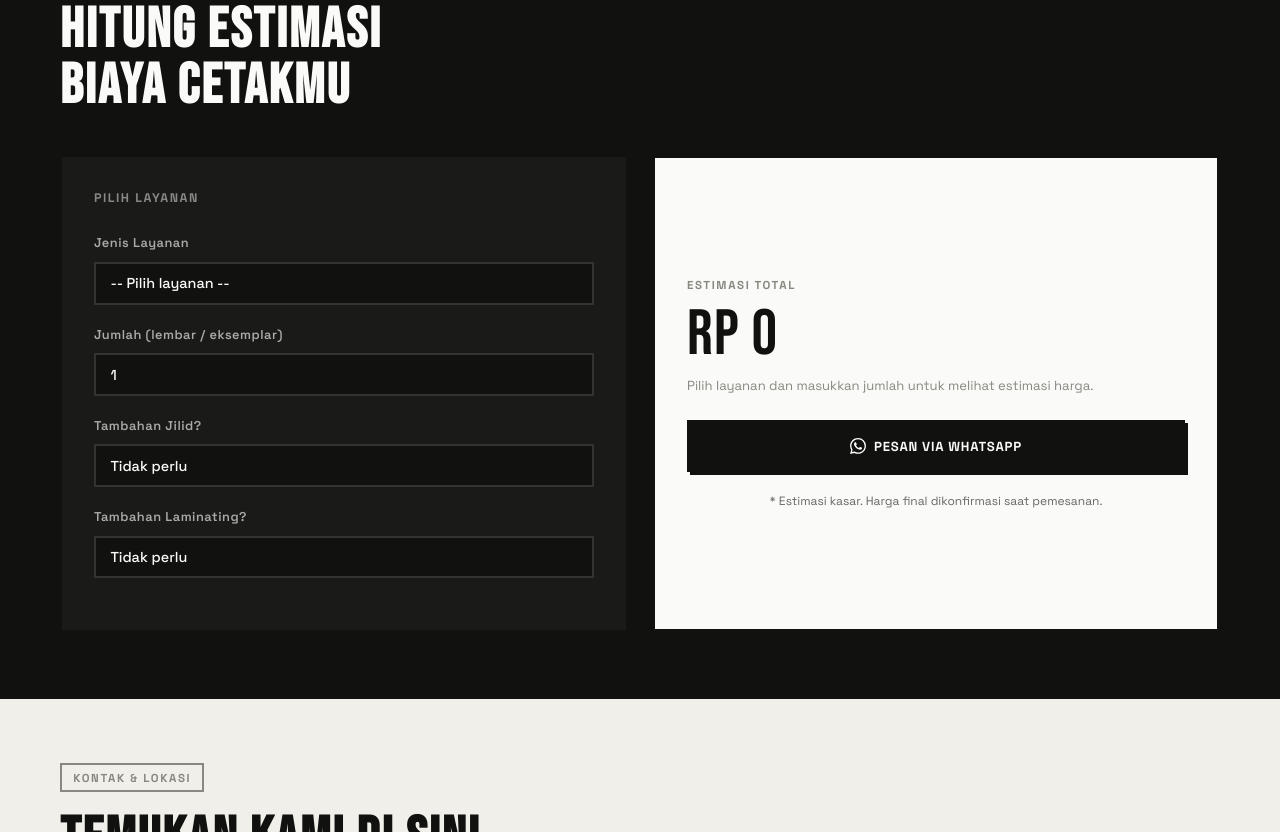
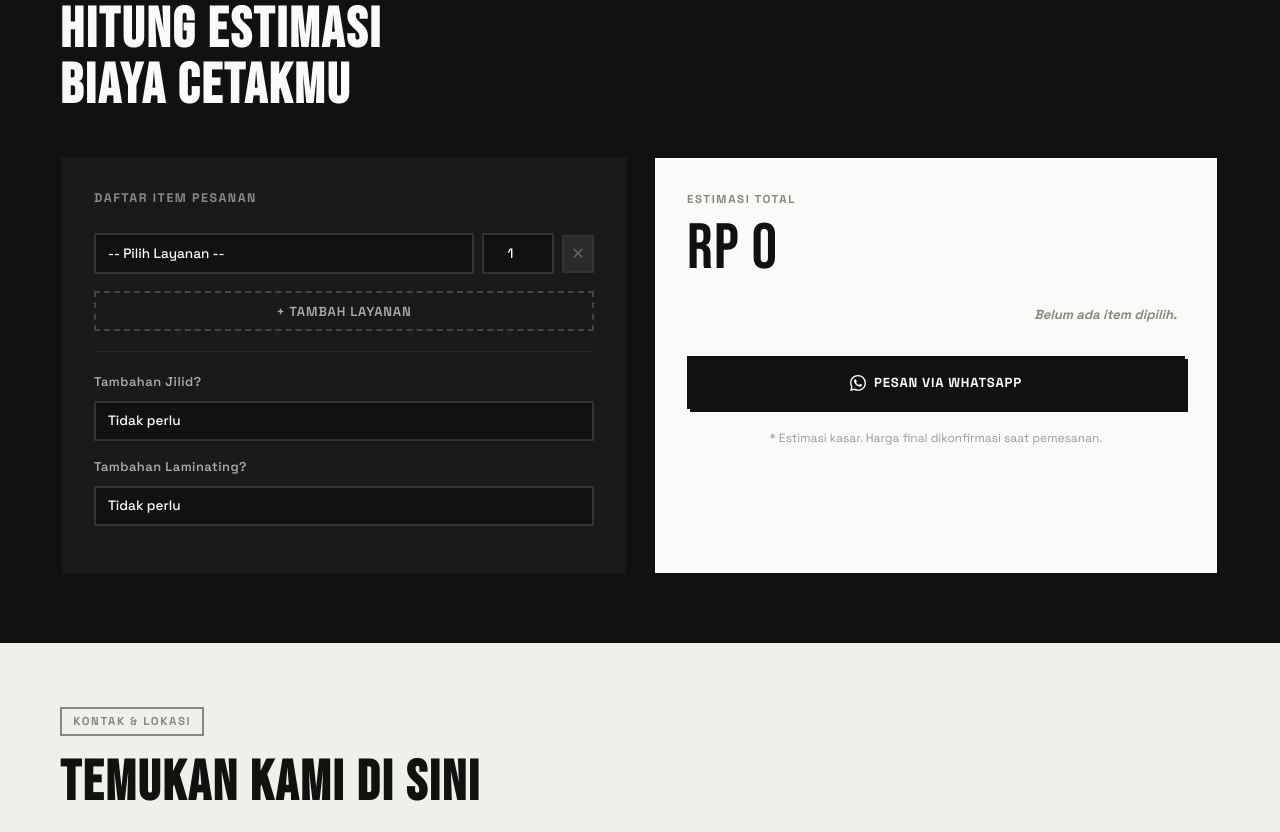
Before and after one commit to Alfianxx/website-alfian-print, a plain HTML site: page index.html in a window 1280 px wide. Shown: the part 2282-3114 px from the top of the page. Drawn offline with Linux system fonts and the light colour scheme.

Commit message:
penyesuaian fitur kalkulator

```diff
--- a/index.html
+++ b/index.html
@@ -343,40 +343,63 @@
     .kalk-wrap .section-title { color: var(--white); }
     .kalk-grid { display: grid; grid-template-columns: 1fr 1fr; gap: 1.5rem; }
     .kalk-panel {
-      background: #1a1a18;
-      border: var(--border);
-      box-shadow: var(--shadow);
-      padding: 2rem;
+      background: #1a1a18; border: var(--border);
+      box-shadow: var(--shadow); padding: 2rem;
     }
     .kalk-panel h3 {
       font-size: 0.78rem; font-weight: 700;
       letter-spacing: 0.12em; text-transform: uppercase;
       color: #888; margin-bottom: 1.5rem;
     }
-    .kalk-field { margin-bottom: 1.25rem; }
+    .kalk-field { margin-bottom: 1rem; }
     .kalk-field label {
       display: block; font-size: 0.8rem; font-weight: 600;
       color: #aaa; margin-bottom: 0.5rem; letter-spacing: 0.04em;
     }
-    .kalk-field select, .kalk-field input {
-      width: 100%;
+    .kalk-row-input {
+      display: grid; grid-template-columns: 1fr auto auto;
+      gap: 0.5rem; align-items: center; margin-bottom: 0.6rem;
+    }
+    .kalk-field select, .kalk-field input, .kalk-row-input select, .kalk-row-input input {
       background: #111110; color: var(--white);
       border: 2px solid #333;
-      padding: 0.65rem 0.9rem;
+      padding: 0.6rem 0.75rem;
       font-family: 'Space Grotesk', sans-serif;
-      font-size: 0.9rem; font-weight: 500;
-      outline: none;
-      appearance: none;
-      transition: border-color 0.15s;
+      font-size: 0.85rem; font-weight: 500;
+      outline: none; appearance: none;
+      transition: border-color 0.15s; width: 100%;
     }
-    .kalk-field select:focus, .kalk-field input:focus { border-color: var(--white); }
-    .kalk-field select { cursor: pointer; }
+    .kalk-row-input input { width: 72px; text-align: center; }
+    .kalk-field select:focus, .kalk-field input:focus,
+    .kalk-row-input select:focus, .kalk-row-input input:focus { border-color: var(--white); }
+    .btn-add-item {
+      width: 100%; margin-top: 0.5rem;
+      background: transparent; color: #aaa;
+      border: 2px dashed #444; padding: 0.6rem;
+      font-family: 'Space Grotesk', sans-serif;
+      font-size: 0.82rem; font-weight: 600;
+      letter-spacing: 0.06em; text-transform: uppercase;
+      cursor: pointer; transition: border-color 0.15s, color 0.15s;
+    }
+    .btn-add-item:hover { border-color: var(--white); color: var(--white); }
+    .btn-remove {
+      background: #2a2a28; color: #666;
+      border: 2px solid #333; width: 32px; height: 38px;
+      font-size: 1rem; cursor: pointer; flex-shrink: 0;
+      transition: background 0.15s, color 0.15s;
+      display: flex; align-items: center; justify-content: center;
+    }
+    .btn-remove:hover { background: #3a1a1a; color: #ff6b6b; border-color: #ff6b6b; }
+    .kalk-divider {
+      height: 1px; background: #2a2a28;
+      margin: 1.25rem 0;
+    }
+    .kalk-items-list { margin-bottom: 0.5rem; }
     .kalk-result {
       background: var(--white); color: var(--black);
-      border: var(--border-thick);
-      box-shadow: var(--shadow);
+      border: var(--border-thick); box-shadow: var(--shadow);
       padding: 2rem;
-      display: flex; flex-direction: column; justify-content: center;
+      display: flex; flex-direction: column; justify-content: flex-start;
     }
     .kalk-result .res-label {
       font-size: 0.72rem; font-weight: 700;
@@ -387,11 +410,24 @@
       font-family: 'Bebas Neue', sans-serif;
       font-size: clamp(2.5rem, 5vw, 4rem);
       letter-spacing: 0.02em; line-height: 1;
-      margin-bottom: 0.5rem;
+      margin-bottom: 1rem;
     }
-    .kalk-result .res-detail {
-      font-size: 0.82rem; color: var(--muted);
-      margin-bottom: 1.5rem; line-height: 1.6;
+    .res-breakdown {
+      width: 100%; border-collapse: collapse;
+      margin-bottom: 1.5rem; font-size: 0.82rem;
+    }
+    .res-breakdown td {
+      padding: 0.45rem 0;
+      border-bottom: 1px solid var(--mid);
+      vertical-align: top;
+    }
+    .res-breakdown td:last-child { text-align: right; font-weight: 700; white-space: nowrap; }
+    .res-breakdown td:first-child { color: var(--muted); padding-right: 0.5rem; }
+    .res-breakdown tr:last-child td { border-bottom: none; }
+    .res-breakdown .res-subtotal td {
+      border-top: 2px solid var(--black);
+      border-bottom: none;
+      font-weight: 700; padding-top: 0.6rem;
     }
     .kalk-wa {
       display: flex; align-items: center; justify-content: center; gap: 8px;
@@ -401,15 +437,11 @@
       letter-spacing: 0.06em; text-transform: uppercase;
       text-decoration: none; border: var(--border-thick);
       box-shadow: var(--shadow-sm);
-      transition: transform 0.12s, box-shadow 0.12s;
-      cursor: pointer;
+      transition: transform 0.12s, box-shadow 0.12s; cursor: pointer;
     }
     .kalk-wa:hover { transform: translate(-2px,-2px); box-shadow: var(--shadow); }
     .kalk-wa:active { transform: translate(0,0); box-shadow: none; }
-    .kalk-note {
-      font-size: 0.75rem; color: #666;
-      margin-top: 1.25rem; text-align: center;
-    }
+    .kalk-note { font-size: 0.75rem; color: #999; margin-top: 1.25rem; text-align: center; }
     @media (max-width: 700px) {
       .kalk-grid { grid-template-columns: 1fr; }
     }
@@ -547,7 +579,7 @@
           <div class="price-card-head"><span>🖨️</span><h3>Print Dokumen</h3></div>
           <div class="price-card-body">
             <div class="p-row"><span class="item">Fotokopi Hitam Putih</span><span class="price">Rp 500/lbr</span></div>
-            <div class="p-row"><span class="item">Print Hitam Putih A4</span><span class="price">Rp 1.000/lbr</span></div>
+            <div class="p-row"><span class="item">Hitam Putih A4</span><span class="price">Rp 1.000/lbr</span></div>
             <div class="p-row"><span class="item">Warna Gambar Sedang A4</span><span class="price">Rp 2.000 – 3.000</span></div>
             <div class="p-row"><span class="item">Warna Gambar Full A4</span><span class="price">Rp 4.000 – 5.000</span></div>
           </div>
@@ -597,46 +629,18 @@
       <span class="section-eyebrow reveal">Kalkulator Harga</span>
       <h2 class="section-title reveal">Hitung estimasi<br>biaya cetakmu</h2>
       <div class="kalk-grid">
+
+        <!-- PANEL KIRI: INPUT -->
         <div class="kalk-panel reveal">
-          <h3>Pilih Layanan</h3>
-          <div class="kalk-field">
-            <label>Jenis Layanan</label>
-            <select id="kalk-jenis" onchange="hitungHarga()">
-              <option value="">-- Pilih layanan --</option>
-              <optgroup label="Print Dokumen">
-                <option value="500">Fotokopi Hitam Putih — Rp 500/lbr</option>
-                <option value="1000">Print Hitam Putih A4 — Rp 1.000/lbr</option>
-                <option value="2000">Print Warna Sedang A4 — Rp 2.000/lbr</option>
-                <option value="4000">Print Warna Full A4 — Rp 4.000/lbr</option>
-              </optgroup>
-              <optgroup label="Cetak Foto Kecil">
-                <option value="3000">Foto 3×4 — Rp 3.000/lbr</option>
-                <option value="4000">Foto 4×6 — Rp 4.000/lbr</option>
-                <option value="5000">Foto 2R — Rp 5.000/lbr</option>
-                <option value="6000">Foto 3R — Rp 6.000/lbr</option>
-                <option value="7000">Foto 4R — Rp 7.000/lbr</option>
-              </optgroup>
-              <optgroup label="Cetak Foto Besar">
-                <option value="8000">Foto 5R — Rp 8.000/lbr</option>
-                <option value="10000">Foto 6R — Rp 10.000/lbr</option>
-                <option value="15000">Foto 8R — Rp 15.000/lbr</option>
-                <option value="20000">Foto 10R — Rp 20.000/lbr</option>
-              </optgroup>
-              <optgroup label="Jilid & Finishing">
-                <option value="5000">Jilid Lakban — Rp 5.000</option>
-                <option value="10000">Jilid Spiral — Rp 10.000</option>
-                <option value="15000">Jilid Soft Cover — Rp 15.000</option>
-                <option value="5000">Laminating A4 — Rp 5.000</option>
-              </optgroup>
-            </select>
+          <h3>Daftar Item Pesanan</h3>
+          <div class="kalk-items-list" id="kalk-items-list">
+            <!-- item rows injected by JS -->
           </div>
-          <div class="kalk-field">
-            <label>Jumlah (lembar / eksemplar)</label>
-            <input type="number" id="kalk-jumlah" min="1" value="1" oninput="hitungHarga()" placeholder="Masukkan jumlah..." />
-          </div>
+          <button class="btn-add-item" onclick="tambahItem()">+ Tambah Layanan</button>
+          <div class="kalk-divider"></div>
           <div class="kalk-field">
             <label>Tambahan Jilid?</label>
-            <select id="kalk-jilid" onchange="hitungHarga()">
+            <select id="kalk-jilid" onchange="render()">
               <option value="0">Tidak perlu</option>
               <option value="5000">+ Jilid Lakban (Rp 5.000)</option>
               <option value="10000">+ Jilid Spiral (Rp 10.000)</option>
@@ -645,17 +649,20 @@
           </div>
           <div class="kalk-field">
             <label>Tambahan Laminating?</label>
-            <select id="kalk-laminasi" onchange="hitungHarga()">
+            <select id="kalk-laminasi" onchange="render()">
               <option value="0">Tidak perlu</option>
               <option value="5000">+ Laminating A4 (Rp 5.000/lbr)</option>
             </select>
           </div>
         </div>
 
+        <!-- PANEL KANAN: HASIL -->
         <div class="kalk-result reveal" style="transition-delay:.1s">
           <div class="res-label">Estimasi Total</div>
           <div class="res-total" id="kalk-total">Rp 0</div>
-          <div class="res-detail" id="kalk-detail">Pilih layanan dan masukkan jumlah untuk melihat estimasi harga.</div>
+          <table class="res-breakdown" id="kalk-breakdown">
+            <tr><td colspan="2" style="color:var(--muted); font-style:italic;">Belum ada item dipilih.</td></tr>
+          </table>
           <a class="kalk-wa" id="kalk-wa-btn" href="https://wa.me/6285931999091?text=Halo%20Alfian%20Print,%20saya%20mau%20pesan" target="_blank">
             <svg width="16" height="16" viewBox="0 0 24 24" fill="white"><path d="M17.472 14.382c-.297-.149-1.758-.867-2.03-.967-.273-.099-.471-.148-.67.15-.197.297-.767.966-.94 1.164-.173.199-.347.223-.644.075-.297-.15-1.255-.463-2.39-1.475-.883-.788-1.48-1.761-1.653-2.059-.173-.297-.018-.458.13-.606.134-.133.298-.347.446-.52.149-.174.198-.298.298-.497.099-.198.05-.371-.025-.52-.075-.149-.669-1.612-.916-2.207-.242-.579-.487-.5-.669-.51-.173-.008-.371-.01-.57-.01-.198 0-.52.074-.792.372-.272.297-1.04 1.016-1.04 2.479 0 1.462 1.065 2.875 1.213 3.074.149.198 2.096 3.2 5.077 4.487.709.306 1.262.489 1.694.625.712.227 1.36.195 1.871.118.571-.085 1.758-.719 2.006-1.413.248-.694.248-1.289.173-1.413-.074-.124-.272-.198-.57-.347m-5.421 7.403h-.004a9.87 9.87 0 01-5.031-1.378l-.361-.214-3.741.982.998-3.648-.235-.374a9.86 9.86 0 01-1.51-5.26c.001-5.45 4.436-9.884 9.888-9.884 2.64 0 5.122 1.03 6.988 2.898a9.825 9.825 0 012.893 6.994c-.003 5.45-4.437 9.884-9.885 9.884m8.413-18.297A11.815 11.815 0 0012.05 0C5.495 0 .16 5.335.157 11.892c0 2.096.547 4.142 1.588 5.945L.057 24l6.305-1.654a11.882 11.882 0 005.683 1.448h.005c6.554 0 11.89-5.335 11.893-11.893a11.821 11.821 0 00-3.48-8.413z"/></svg>
             Pesan via WhatsApp
@@ -742,35 +749,132 @@
   }, { threshold: 0.1 });
   document.querySelectorAll('.reveal').forEach(el => io.observe(el));
 
-  function hitungHarga() {
-    const jenis = document.getElementById('kalk-jenis');
-    const jumlah = parseInt(document.getElementById('kalk-jumlah').value) || 0;
-    const jilidVal = parseInt(document.getElementById('kalk-jilid').value) || 0;
-    const laminasiVal = parseInt(document.getElementById('kalk-laminasi').value) || 0;
-    const hargaSatuan = parseInt(jenis.value) || 0;
-    const namaLayanan = jenis.options[jenis.selectedIndex]?.text || '';
+  // ── KALKULATOR MULTI-ITEM ──
+  const LAYANAN = [
+    { group: 'Print Dokumen',   label: 'Fotokopi Hitam Putih',     harga: 500   },
+    { group: 'Print Dokumen',   label: 'Print Hitam Putih A4',     harga: 1000  },
+    { group: 'Print Dokumen',   label: 'Print Warna Sedang A4',    harga: 2000  },
+    { group: 'Print Dokumen',   label: 'Print Warna Full A4',      harga: 4000  },
+    { group: 'Foto Kecil',      label: 'Foto 3×4',                 harga: 3000  },
+    { group: 'Foto Kecil',      label: 'Foto 4×6',                 harga: 4000  },
+    { group: 'Foto Kecil',      label: 'Foto 2R',                  harga: 5000  },
+    { group: 'Foto Kecil',      label: 'Foto 3R',                  harga: 6000  },
+    { group: 'Foto Kecil',      label: 'Foto 4R',                  harga: 7000  },
+    { group: 'Foto Besar',      label: 'Foto 5R',                  harga: 8000  },
+    { group: 'Foto Besar',      label: 'Foto 6R',                  harga: 10000 },
+    { group: 'Foto Besar',      label: 'Foto 8R',                  harga: 15000 },
+    { group: 'Foto Besar',      label: 'Foto 10R',                 harga: 20000 },
+    { group: 'Jilid & Finishing', label: 'Jilid Lakban',           harga: 5000  },
+    { group: 'Jilid & Finishing', label: 'Jilid Spiral',           harga: 10000 },
+    { group: 'Jilid & Finishing', label: 'Jilid Soft Cover',       harga: 15000 },
+    { group: 'Jilid & Finishing', label: 'Laminating A4',          harga: 5000  },
+  ];
 
-    if (!hargaSatuan || jumlah < 1) {
-      document.getElementById('kalk-total').textContent = 'Rp 0';
-      document.getElementById('kalk-detail').textContent = 'Pilih layanan dan masukkan jumlah untuk melihat estimasi harga.';
+  function buatSelectOptions() {
+    const groups = {};
+    LAYANAN.forEach(l => { if (!groups[l.group]) groups[l.group] = []; groups[l.group].push(l); });
+    return Object.entries(groups).map(([grp, items]) =>
+      `<optgroup label="${grp}">${items.map((l, i) =>
+        `<option value="${l.harga}" data-label="${l.label}">
+          ${l.label} — Rp ${l.harga.toLocaleString('id-ID')}/lbr
+        </option>`).join('')}</optgroup>`
+    ).join('');
+  }
+
+  let items = [];
+
+  function tambahItem() {
+    items.push({ layananIdx: null, jumlah: 1 });
+    renderItems();
+    render();
+  }
+
+  function hapusItem(i) {
+    items.splice(i, 1);
+    renderItems();
+    render();
+  }
+
+  function renderItems() {
+    const list = document.getElementById('kalk-items-list');
+    if (items.length === 0) {
+      list.innerHTML = '<p style="color:#555; font-size:0.8rem; margin-bottom:0.75rem;">Belum ada item. Klik tombol di bawah untuk menambah.</p>';
       return;
     }
+    list.innerHTML = items.map((item, i) => `
+      <div class="kalk-row-input">
+        <select onchange="items[${i}].layananIdx=this.value===''?null:this.selectedIndex-1; render()">
+          <option value="">-- Pilih Layanan --</option>
+          ${LAYANAN.map((l, idx) =>
+            `<option value="${l.harga}" ${item.layananIdx === idx ? 'selected' : ''}>
+              ${l.label} (Rp ${l.harga.toLocaleString('id-ID')})
+            </option>`
+          ).join('')}
+        </select>
+        <input type="number" min="1" value="${item.jumlah}"
+          oninput="items[${i}].jumlah=parseInt(this.value)||1; render()"
+          style="width:72px;" placeholder="Jml" />
+        <button class="btn-remove" onclick="hapusItem(${i})">✕</button>
+      </div>
+    `).join('');
+  }
 
-    const subtotal = hargaSatuan * jumlah;
-    const laminasiTotal = laminasiVal * jumlah;
-    const total = subtotal + jilidVal + laminasiTotal;
+  function render() {
+    const jilidVal    = parseInt(document.getElementById('kalk-jilid').value) || 0;
+    const laminasiVal = parseInt(document.getElementById('kalk-laminasi').value) || 0;
+
+    let total = 0;
+    let rows = '';
+    let pesanLines = '';
+
+    items.forEach((item, i) => {
+      if (item.layananIdx === null || item.layananIdx === undefined) return;
+      const l = LAYANAN[item.layananIdx];
+      if (!l) return;
+      const sub = l.harga * item.jumlah;
+      total += sub;
+      rows += `<tr>
+        <td>${l.label} × ${item.jumlah}</td>
+        <td>Rp ${sub.toLocaleString('id-ID')}</td>
+      </tr>`;
+      pesanLines += `- ${l.label} × ${item.jumlah} = Rp ${sub.toLocaleString('id-ID')}%0A`;
+    });
+
+    if (jilidVal) {
+      const jilidLabel = document.getElementById('kalk-jilid').options[document.getElementById('kalk-jilid').selectedIndex].text.replace('+ ','');
+      total += jilidVal;
+      rows += `<tr><td>${jilidLabel}</td><td>Rp ${jilidVal.toLocaleString('id-ID')}</td></tr>`;
+      pesanLines += `- ${jilidLabel} = Rp ${jilidVal.toLocaleString('id-ID')}%0A`;
+    }
+    if (laminasiVal) {
+      const lamCount = items.reduce((s, item) => s + (item.jumlah||0), 0);
+      const lamTotal = laminasiVal * lamCount;
+      total += lamTotal;
+      rows += `<tr><td>Laminating A4 × ${lamCount}</td><td>Rp ${lamTotal.toLocaleString('id-ID')}</td></tr>`;
+      pesanLines += `- Laminating A4 × ${lamCount} = Rp ${lamTotal.toLocaleString('id-ID')}%0A`;
+    }
 
     document.getElementById('kalk-total').textContent = 'Rp ' + total.toLocaleString('id-ID');
 
-    let detail = `${jumlah} × Rp ${hargaSatuan.toLocaleString('id-ID')} = Rp ${subtotal.toLocaleString('id-ID')}`;
-    if (jilidVal) detail += `\n+ Jilid: Rp ${jilidVal.toLocaleString('id-ID')}`;
-    if (laminasiTotal) detail += `\n+ Laminating (${jumlah} lbr): Rp ${laminasiTotal.toLocaleString('id-ID')}`;
-    document.getElementById('kalk-detail').style.whiteSpace = 'pre-line';
-    document.getElementById('kalk-detail').textContent = detail;
+    if (rows) {
+      document.getElementById('kalk-breakdown').innerHTML = rows +
+        `<tr class="res-subtotal">
+          <td>Total Estimasi</td>
+          <td>Rp ${total.toLocaleString('id-ID')}</td>
+        </tr>`;
+    } else {
+      document.getElementById('kalk-breakdown').innerHTML =
+        '<tr><td colspan="2" style="color:var(--muted); font-style:italic;">Belum ada item dipilih.</td></tr>';
+    }
 
-    const pesan = `Halo Alfian Print, saya mau pesan:%0A- ${namaLayanan.split('—')[0].trim()}%0A- Jumlah: ${jumlah} lembar%0A- Estimasi total: Rp ${total.toLocaleString('id-ID')}%0ATolong dikonfirmasi harganya. Terima kasih!`;
+    const pesan = `Halo Alfian Print, saya mau pesan:%0A${pesanLines}Total estimasi: Rp ${total.toLocaleString('id-ID')}%0ATolong dikonfirmasi. Terima kasih!`;
     document.getElementById('kalk-wa-btn').href = `https://wa.me/6285931999091?text=${pesan}`;
   }
+
+  // Inisialisasi dengan 1 item kosong
+  items.push({ layananIdx: null, jumlah: 1 });
+  renderItems();
+  render();
 </script>
 </body>
 </html>
```
